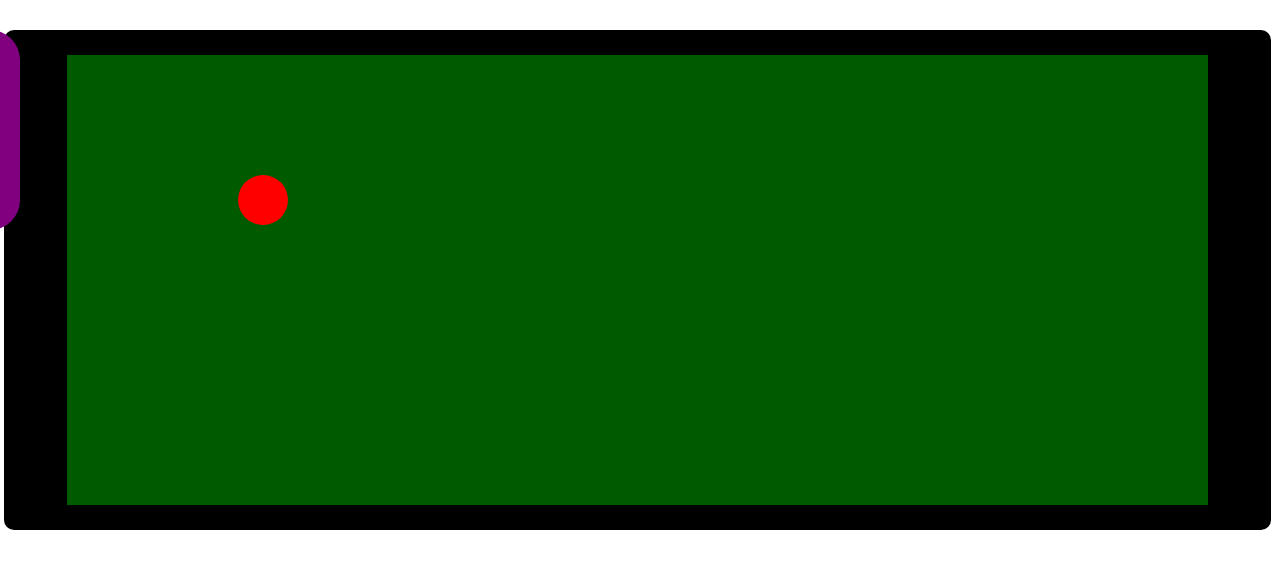
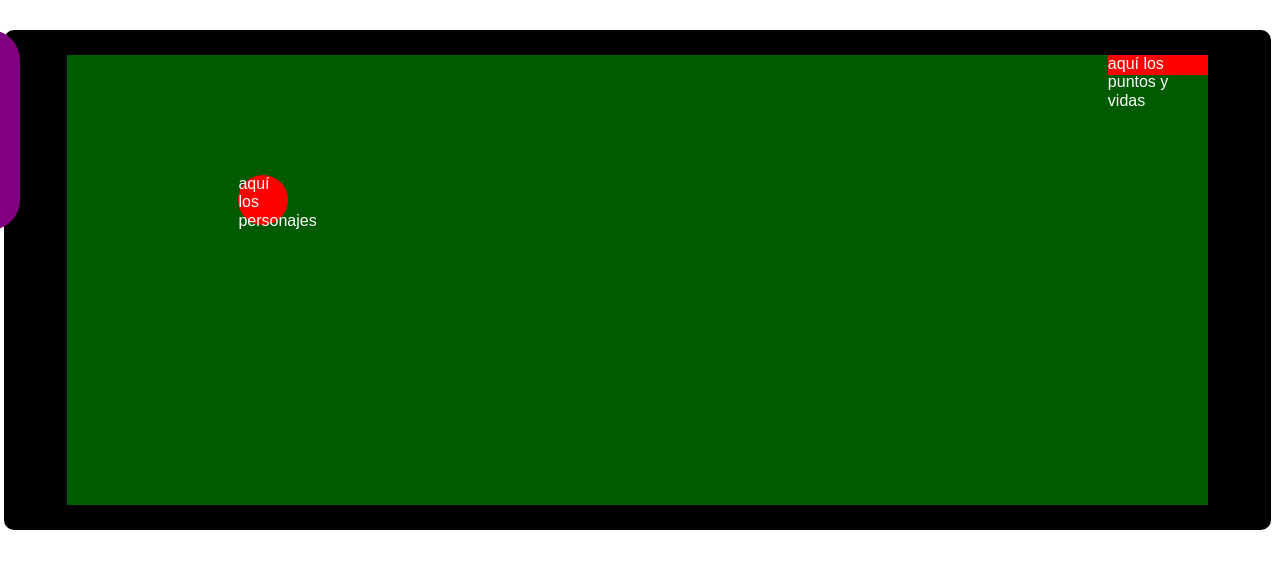
Before and after one commit to KevinQL/proyectoSW2, a plain HTML site: page main.html in a window 1280 px wide. Shown: the part 70-638 px from the top of the page. Drawn offline with Linux system fonts and the light colour scheme.

Commit message:
1ra presentación de trabajo

```diff
--- a/css/estilos.css
+++ b/css/estilos.css
@@ -1,3 +1,7 @@
+body{
+	color: white;
+}
+
 #titulo{
 	position: absolute;
 	background: rgba(0,255,0,.1);
--- a/main.html
+++ b/main.html
@@ -11,7 +11,16 @@
 <!-- lincando archivos externos propios -->
 	<link rel="stylesheet" type="text/css" href="css/estilos.css">
 	<script type="text/javascript" src="js/juego.js"></script>
-
+	<style type="text/css">
+		#puntos{
+			background: red;
+			height: 20px;
+			width: 100px;
+			position: relative;
+			float: right;
+			top:-50px;
+		}
+	</style>
 </head>
 <body>
 
@@ -30,7 +39,8 @@
 
 	<div id="canvas">
 		<div id="juego">
-			<div class="prueba"></div>
+			<div class="prueba">aquí los personajes</div>
+			<div id="puntos">aquí los puntos y vidas</div>
 		</div>
 	</div>
 
```
